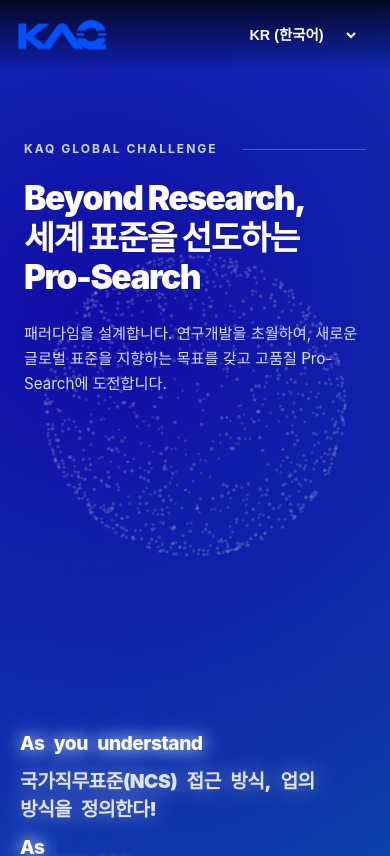
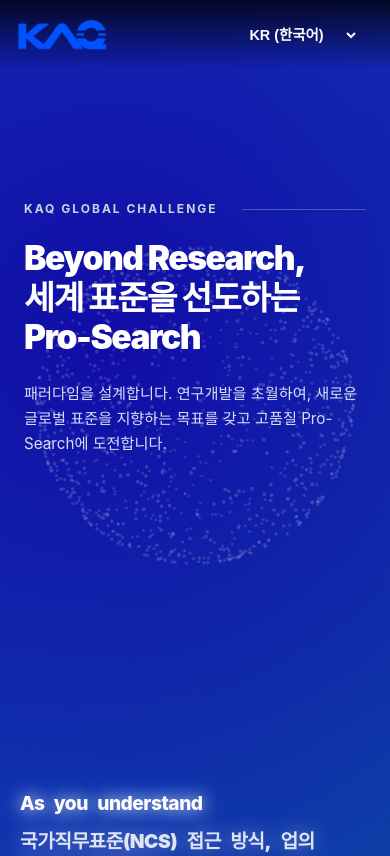
Before and after one commit to ghjkl90/kaq-main, a Next.js app: page /globalchallenge in a window 390 px wide. Shown: the top 856 px of the page. Built offline with nearby package versions, Linux system fonts and the light colour scheme.

Commit message:
반응형 코드 추가

```diff
--- a/app/globalchallenge/page.js
+++ b/app/globalchallenge/page.js
@@ -124,7 +124,7 @@
 
       const particleCount = width < 768 ? 1100 : 2200;
       const particles = [];
-      let globeRadius = Math.min(width, height) * (width < 768 ? 0.38 : 0.30);
+      let globeRadius = Math.min(width, height) * (width < 768 ? 0.40 : 0.40);
 
       for (let i = 0; i < particleCount; i++) {
         const theta = Math.random() * Math.PI * 2;
@@ -153,7 +153,7 @@
       const handleResize = () => {
         width = canvas.width = window.innerWidth;
         height = canvas.height = window.innerHeight;
-        globeRadius = Math.min(width, height) * (width < 768 ? 0.38 : 0.30);
+        globeRadius = Math.min(width, height) * (width < 768 ? 0.40 : 0.40);
       };
 
       window.addEventListener('mousemove', handleMouseMove);
@@ -226,7 +226,7 @@
       boxSizing: 'border-box',
       fontFamily: '-apple-system, BlinkMacSystemFont, "Segoe UI", Roboto, sans-serif',
       position: 'relative',
-      padding: '140px 0 0 0',
+      padding: '200px 0 0 0',
       background: `
         radial-gradient(circle at 30% 30%, #110ca6 0%, transparent 45%),
         radial-gradient(circle at 80% 40%, #0692a8 0%, transparent 50%),
```
